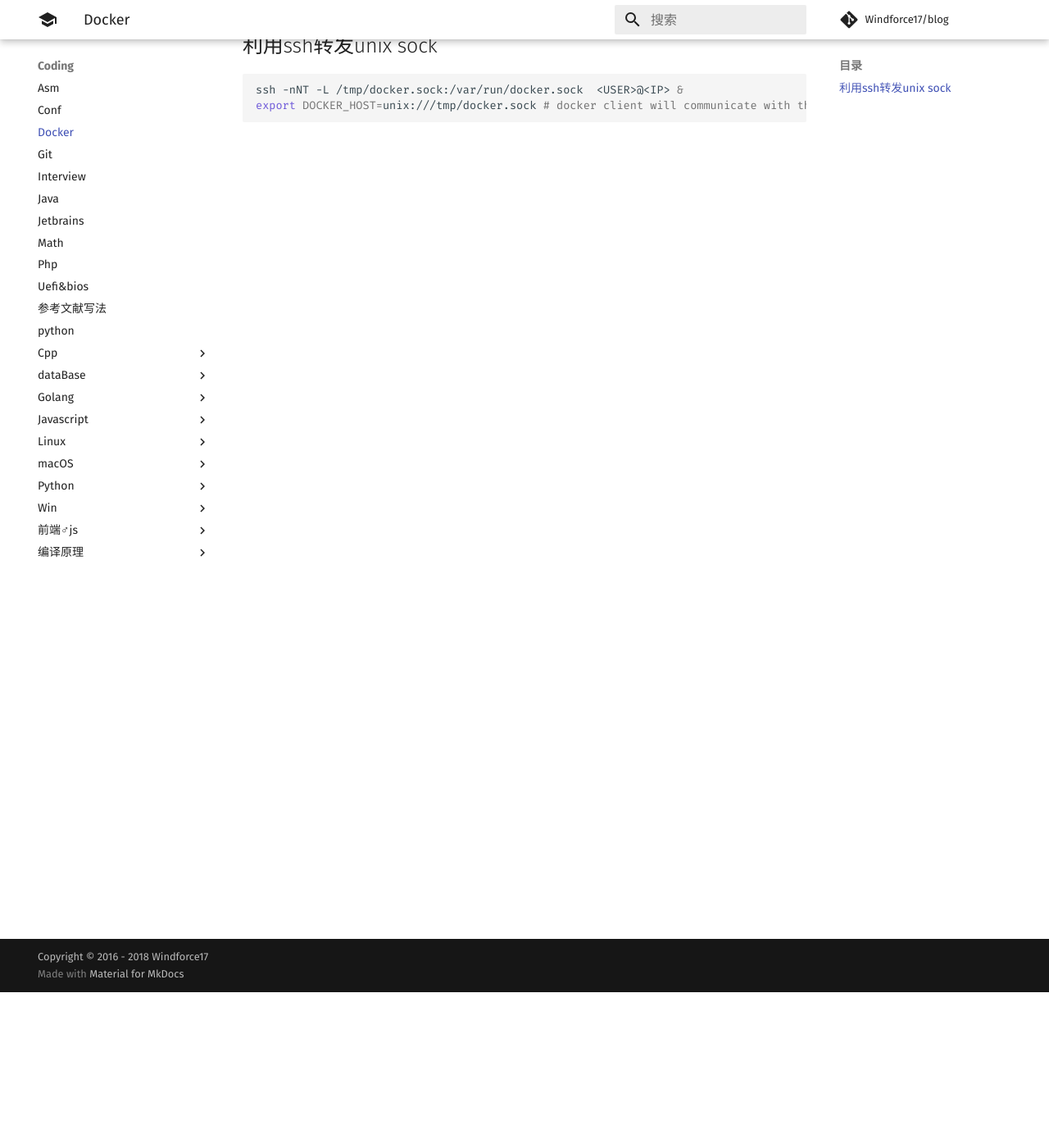
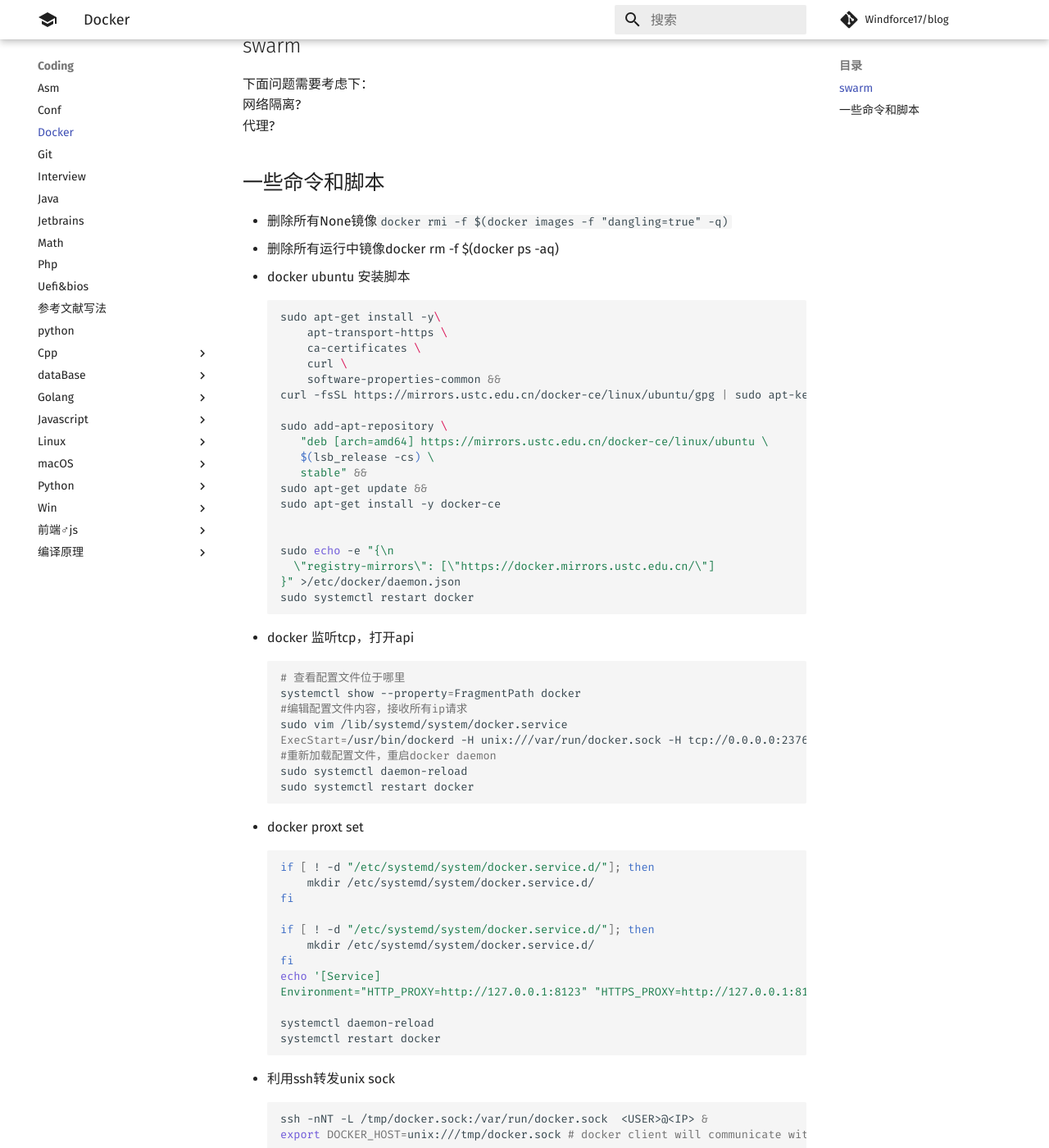
Before and after one commit to Windforce17/blog, an MkDocs documentation site: the page built from docs/coding/docker.md, in a window 1280 px wide and 1400 px high, scrolled down 190 px. Shown: the whole window at 82% size. Built offline with MkDocs 1.6.1 and Material for MkDocs 9.7.7, drawn with Linux system fonts in a browser that asks for light colours; comment, search, counter and statistics services are not loaded.

Commit message:
[coding/docker] change dir

````diff
--- a/docs/coding/docker.md
+++ b/docs/coding/docker.md
@@ -1,4 +1,62 @@
-## 利用ssh转发unix sock
+## swarm
+下面问题需要考虑下：
+网络隔离?
+代理?
+
+## 一些命令和脚本
+- 删除所有None镜像`docker rmi -f $(docker images -f "dangling=true" -q)`
+- 删除所有运行中镜像docker rm -f $(docker ps -aq)
+- docker ubuntu 安装脚本
+```bash
+sudo apt-get install -y\
+    apt-transport-https \
+    ca-certificates \
+    curl \
+    software-properties-common &&
+curl -fsSL https://mirrors.ustc.edu.cn/docker-ce/linux/ubuntu/gpg | sudo apt-key add - &&
+
+sudo add-apt-repository \
+   "deb [arch=amd64] https://mirrors.ustc.edu.cn/docker-ce/linux/ubuntu \
+   $(lsb_release -cs) \
+   stable" &&
+sudo apt-get update &&
+sudo apt-get install -y docker-ce
+
+
+sudo echo -e "{\n
+  \"registry-mirrors\": [\"https://docker.mirrors.ustc.edu.cn/\"]
+}" >/etc/docker/daemon.json
+sudo systemctl restart docker
+```
+
+- docker 监听tcp，打开api
+```bash
+# 查看配置文件位于哪里
+systemctl show --property=FragmentPath docker
+#编辑配置文件内容，接收所有ip请求
+sudo vim /lib/systemd/system/docker.service
+ExecStart=/usr/bin/dockerd -H unix:///var/run/docker.sock -H tcp://0.0.0.0:2376
+#重新加载配置文件，重启docker daemon
+sudo systemctl daemon-reload
+sudo systemctl restart docker
+```
+- docker proxt set
+```sh
+if [ ! -d "/etc/systemd/system/docker.service.d/"]; then
+    mkdir /etc/systemd/system/docker.service.d/
+fi
+
+if [ ! -d "/etc/systemd/system/docker.service.d/"]; then
+    mkdir /etc/systemd/system/docker.service.d/
+fi
+echo '[Service]
+Environment="HTTP_PROXY=http://127.0.0.1:8123" "HTTPS_PROXY=http://127.0.0.1:8123" "NO_PROXY=localhost,127.0.0.1"' > /etc/systemd/system/docker.service.d/http-proxy.conf
+
+systemctl daemon-reload
+systemctl restart docker
+```
+
+- 利用ssh转发unix sock
 ```sh
 ssh -nNT -L /tmp/docker.sock:/var/run/docker.sock  <USER>@<IP> &
 export DOCKER_HOST=unix:///tmp/docker.sock # docker client will communicate with this sock
````
Also changed, not shown: docs/coding/linux/docker.md (deleted, +0 -8 lines), docs/coding/linux/ubuntu18.md (+0 -50 lines).
